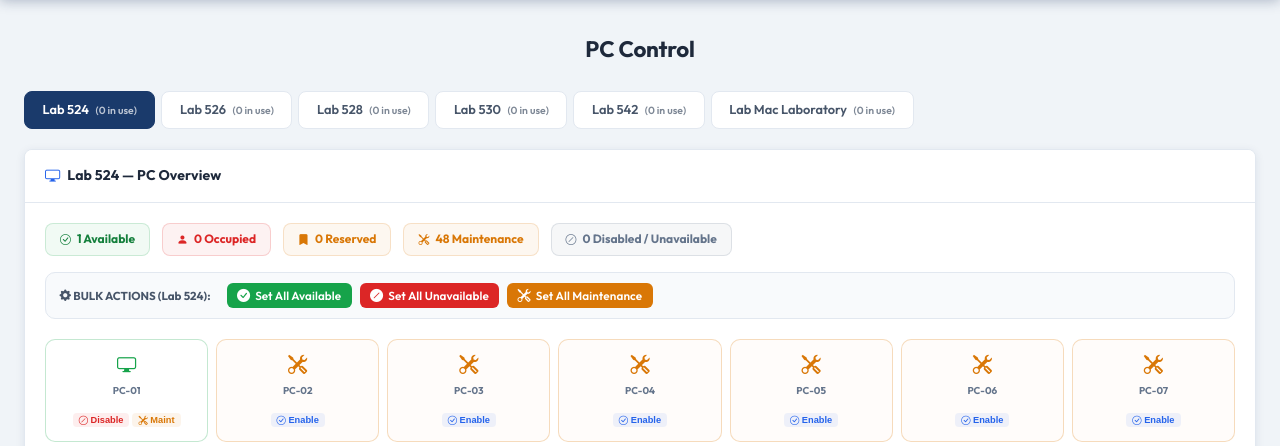
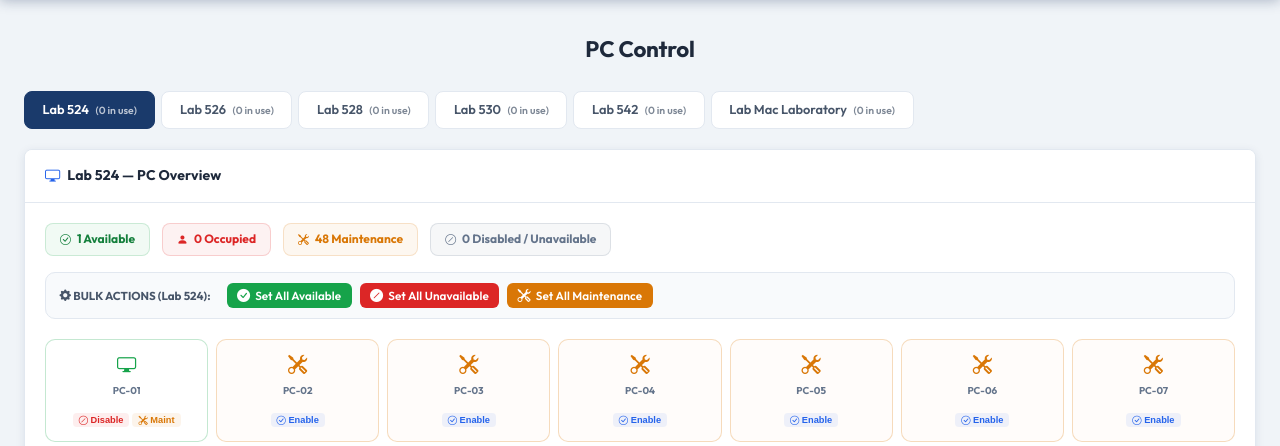
Before and after one commit to JDiaz-08/Lab_Tracking_System, a PHP site: page /pages/admin/pc-control.php in a window 1280 px wide. Shown: the part 52-498 px from the top of the page. Run offline with PHP 8.4, Linux system fonts and the light colour scheme; the visitor is signed in with stand-in values (Sample User, id 1); data comes from the database, SQL or seed files in the repository; both versions use the stored data as it was after the commit.

Commit message:
feat: completely remove reserved status indicators and count chips from PC Control panel

```diff
--- a/pages/admin/pc-control.php
+++ b/pages/admin/pc-control.php
@@ -6,6 +6,9 @@ require_once __DIR__ . '/../../config/database.php';
 require_once __DIR__ . '/../../includes/auth.php';
 requireAdmin();
 $db = getDB();
+
+// Migrate/clean up any remaining reserved status from old DB records
+$db->exec("UPDATE pcs SET status = 'available', occupied_by = NULL WHERE status = 'reserved'");
 
 $flash     = '';
 $flashType = 'success';
@@ -165,11 +168,10 @@ foreach ($labRooms as $lab) {
 /* Stats per lab */
 $labStats = [];
 foreach ($labRooms as $lab) {
-    $avail    = 0; $occupied = 0; $disabled = 0; $reserved = 0; $maint = 0;
+    $avail    = 0; $occupied = 0; $disabled = 0; $maint = 0;
     foreach ($allPcs[$lab] as $pc) {
         if ($pc['status'] === 'available') $avail++;
         elseif ($pc['status'] === 'occupied') $occupied++;
-        elseif ($pc['status'] === 'reserved') $reserved++;
         elseif ($pc['status'] === 'maintenance') $maint++;
         else $disabled++;
     }
@@ -177,7 +179,6 @@ foreach ($labRooms as $lab) {
         'available' => $avail,
         'occupied' => $occupied,
         'disabled' => $disabled,
-        'reserved' => $reserved,
         'maintenance' => $maint
     ];
 }
@@ -220,7 +221,6 @@ foreach ($labRooms as $lab) {
     }
     .pc-stat-avail   { background: rgba(22,163,74,0.06); border-color: rgba(22,163,74,0.18); color: #15803d; }
     .pc-stat-occ     { background: rgba(220,38,38,0.06); border-color: rgba(220,38,38,0.18); color: #dc2626; }
-    .pc-stat-res     { background: rgba(217,119,6,0.06); border-color: rgba(217,119,6,0.18); color: #d97706; }
     .pc-stat-maint   { background: rgba(217,119,6,0.06); border-color: rgba(217,119,6,0.18); color: #d97706; }
     .pc-stat-dis     { background: rgba(100,116,139,0.06); border-color: rgba(100,116,139,0.18); color: #64748b; }
     .pc-stat-chip i  { font-size: 0.68rem; }
@@ -241,13 +241,11 @@ foreach ($labRooms as $lab) {
     .pc-card:hover { box-shadow: 0 2px 10px rgba(15,40,84,0.08); transform: translateY(-1px); }
     .pc-card.pc-avail  { border-color: rgba(22,163,74,0.25); }
     .pc-card.pc-occ    { border-color: rgba(220,38,38,0.25); background: rgba(220,38,38,0.02); }
-    .pc-card.pc-res    { border-color: rgba(217,119,6,0.25); background: rgba(217,119,6,0.02); }
     .pc-card.pc-maint  { border-color: rgba(217,119,6,0.25); background: rgba(217,119,6,0.02); }
     .pc-card.pc-dis    { border-color: #e2e8f0; background: #f8fafc; opacity: 0.6; }
     .pc-card-icon { font-size: 1.2rem; margin-bottom: 3px; }
     .pc-avail .pc-card-icon { color: #16a34a; }
     .pc-occ   .pc-card-icon { color: #dc2626; }
-    .pc-res   .pc-card-icon { color: #d97706; }
     .pc-maint .pc-card-icon { color: #d97706; }
     .pc-dis   .pc-card-icon { color: #94a3b8; }
     .pc-card-num { font-size: 0.62rem; font-weight: 700; color: #64748b; margin-bottom: 3px; }
@@ -313,9 +311,6 @@ foreach ($labRooms as $lab) {
               <div class="pc-stat-chip pc-stat-occ">
                 <i class="bi bi-person-fill"></i> <?= $labStats[$lab]['occupied'] ?> Occupied
               </div>
-              <div class="pc-stat-chip pc-stat-res">
-                <i class="bi bi-bookmark-fill"></i> <?= $labStats[$lab]['reserved'] ?> Reserved
-              </div>
               <div class="pc-stat-chip pc-stat-maint">
                 <i class="bi bi-tools"></i> <?= $labStats[$lab]['maintenance'] ?> Maintenance
               </div>
@@ -361,8 +356,7 @@ foreach ($labRooms as $lab) {
                 $num = str_pad($pc['pc_number'], 2, '0', STR_PAD_LEFT);
                 $cls = $pc['status'] === 'available' ? 'pc-avail'
                      : ($pc['status'] === 'occupied' ? 'pc-occ'
-                     : ($pc['status'] === 'reserved' ? 'pc-res'
-                     : ($pc['status'] === 'maintenance' ? 'pc-maint' : 'pc-dis')));
+                     : ($pc['status'] === 'maintenance' ? 'pc-maint' : 'pc-dis'));
               ?>
                 <div class="pc-card <?= $cls ?>">
                   <?php if ($pc['status'] === 'maintenance'): ?>
@@ -371,7 +365,7 @@ foreach ($labRooms as $lab) {
                     <i class="bi bi-display pc-card-icon"></i>
                   <?php endif; ?>
                   <div class="pc-card-num">PC-<?= $num ?></div>
-                  <?php if (($pc['status'] === 'occupied' || $pc['status'] === 'reserved') && $pc['student_name']): ?>
+                  <?php if ($pc['status'] === 'occupied' && $pc['student_name']): ?>
                     <div class="pc-card-stu" title="<?= htmlspecialchars($pc['student_name']) ?>"><?= htmlspecialchars($pc['student_name']) ?></div>
                   <?php endif; ?>
                   <div class="pc-card-actions">
```
Also changed, not shown: data/lab.db.
